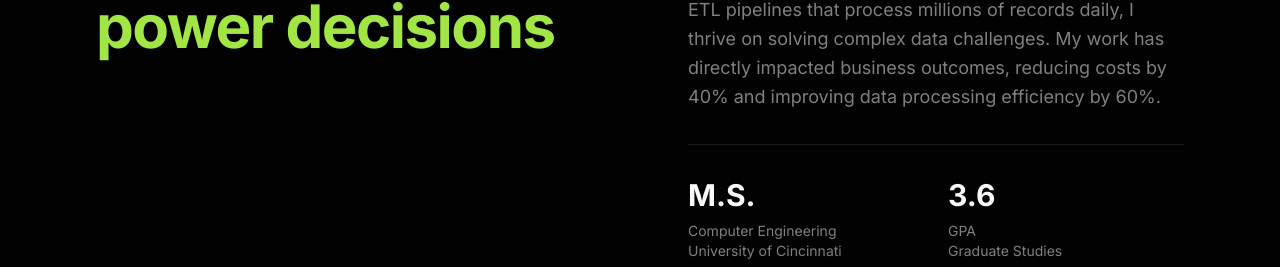
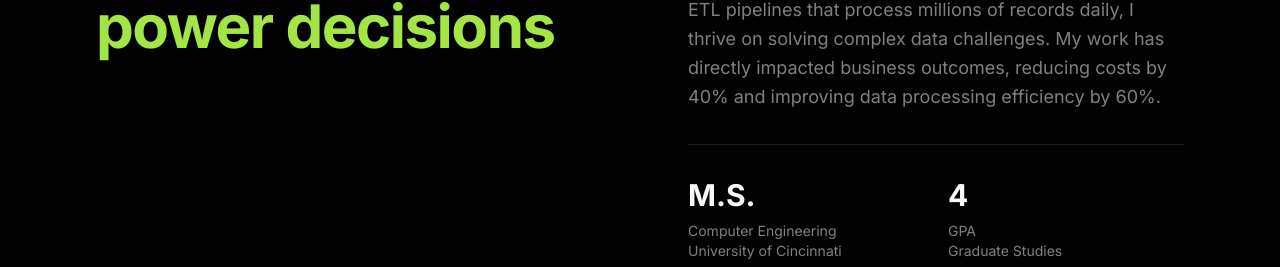
Before and after one commit to KavitiAjay/AjayKaviti_Portfolio, a Next.js app: page / in a window 1280 px wide. Shown: the part 1141-1408 px from the top of the page. Built offline with nearby package versions, Linux system fonts and the light colour scheme.

Commit message:
Update about.tsx

```diff
--- a/components/portfolio/about.tsx
+++ b/components/portfolio/about.tsx
@@ -73,7 +73,7 @@ export function About() {
               <div className="text-sm text-muted-foreground">University of Cincinnati</div>
             </div>
             <div>
-              <div className="text-3xl font-bold mb-2">3.6</div>
+              <div className="text-3xl font-bold mb-2">4</div>
               <div className="text-sm text-muted-foreground">GPA</div>
               <div className="text-sm text-muted-foreground">Graduate Studies</div>
             </div>
```
